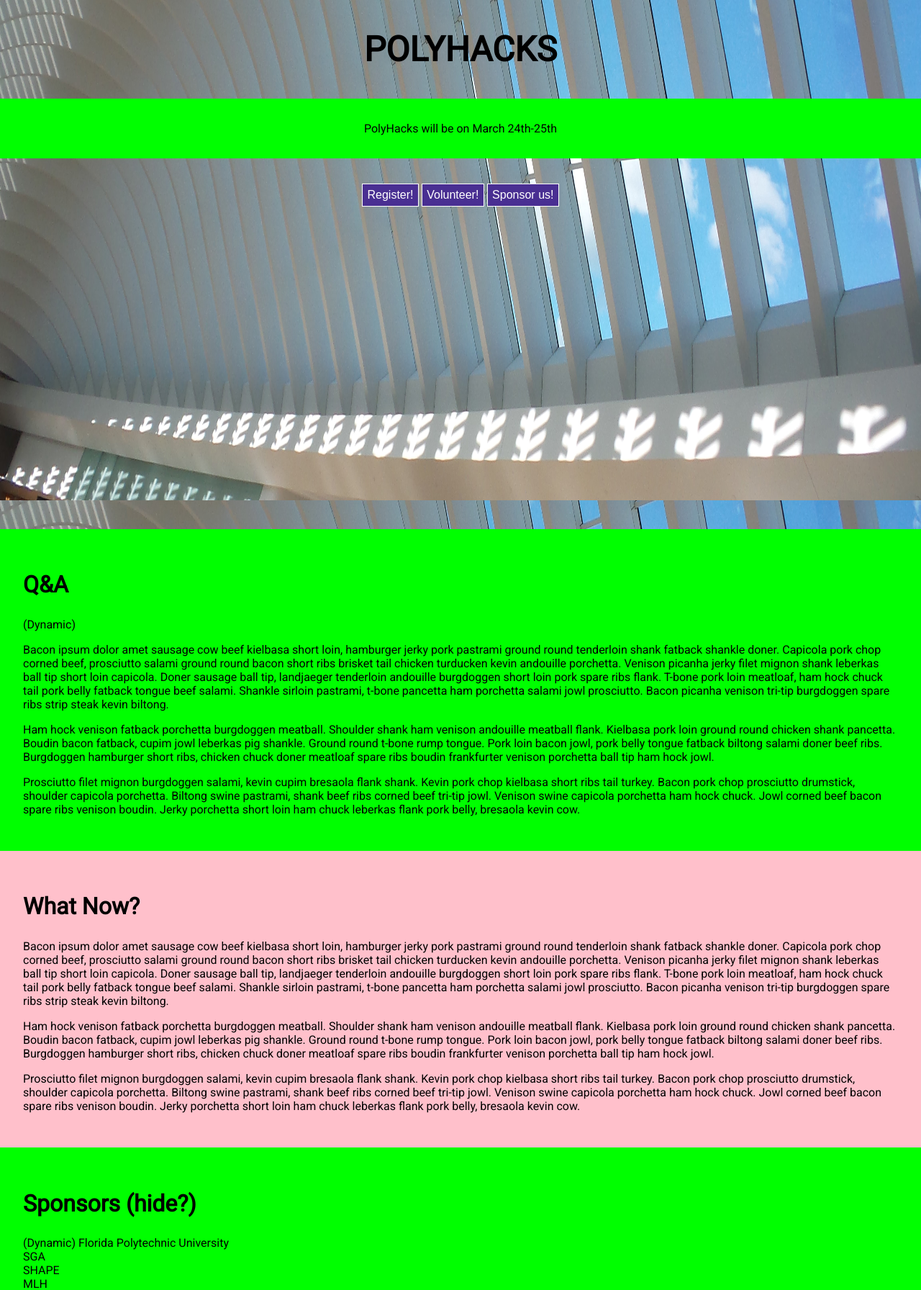
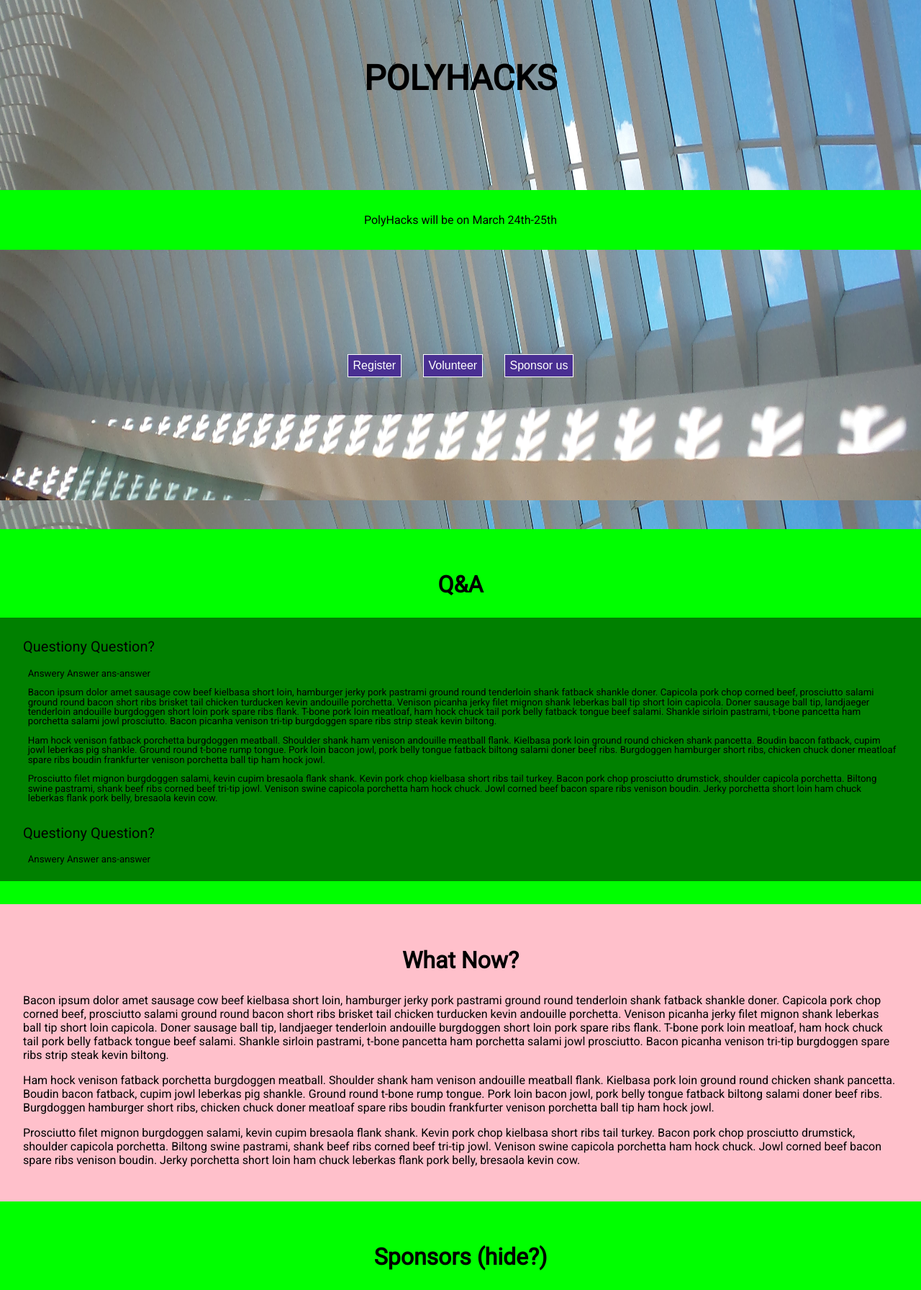
Before and after one commit to bromontana/PolyHacks-com, a PHP site: page / in a window 1280 px wide. Shown: the part 105-1897 px from the top of the page at 72% size. Run offline with PHP 8.4, Linux system fonts and the light colour scheme.

Commit message:
Added Q&A sections, rearranged home page

```diff
--- a/index.html
+++ b/index.html
@@ -65,23 +65,30 @@
             <div id=buttons>
                 <button id=btnRegister class=showTooltip
                         tooltip="Sign up by January 3rd to attend!">
-                    Register!
+                    Register
                 </button>
                 <button id=btnVolunteer class=showTooltip
                         tooltip="Help us run the hackathon!">
-                    Volunteer!
+                    Volunteer
                 </button>
                 <button id=btnSponsor class=showTooltip
                         tooltip="Give us $$$ plz!">
-                    Sponsor us!
+                    Sponsor us
                 </button>
             </div>
         </section>
 
-        <section id=qa_s class=devel>
+        <section id=qa_s>
             <a id=qa class=navLink></a>
             <h1>Q&amp;A</h1>
-            (Dynamic)
+            <div class=faq>
+                <a href=# class=question>Questiony Question?</a>
+                <div class="answer devel">Answery Answer ans-answer</div>
+            </div>
+            <div class=faq>
+                <a href=# class=question>Questiony Question?</a>
+                <div class=answer>Answery Answer ans-answer</div>
+            </div>
         </section>
 
         <section id=whatnow_s class=devel>
@@ -129,7 +136,7 @@
 
         <script>
         // add temporary filler text
-        $("section.devel").append("\
+        $(".devel").append("\
                 <p>Bacon ipsum dolor amet sausage cow beef kielbasa short loin, hamburger jerky pork pastrami ground round tenderloin shank fatback shankle doner. Capicola pork chop corned beef, prosciutto salami ground round bacon short ribs brisket tail chicken turducken kevin andouille porchetta. Venison picanha jerky filet mignon shank leberkas ball tip short loin capicola. Doner sausage ball tip, landjaeger tenderloin andouille burgdoggen short loin pork spare ribs flank. T-bone pork loin meatloaf, ham hock chuck tail pork belly fatback tongue beef salami. Shankle sirloin pastrami, t-bone pancetta ham porchetta salami jowl prosciutto. Bacon picanha venison tri-tip burgdoggen spare ribs strip steak kevin biltong.</p>\
                 <p>Ham hock venison fatback porchetta burgdoggen meatball. Shoulder shank ham venison andouille meatball flank. Kielbasa pork loin ground round chicken shank pancetta. Boudin bacon fatback, cupim jowl leberkas pig shankle. Ground round t-bone rump tongue. Pork loin bacon jowl, pork belly tongue fatback biltong salami doner beef ribs. Burgdoggen hamburger short ribs, chicken chuck doner meatloaf spare ribs boudin frankfurter venison porchetta ball tip ham hock jowl.</p>\
                 <p>Prosciutto filet mignon burgdoggen salami, kevin cupim bresaola flank shank. Kevin pork chop kielbasa short ribs tail turkey. Bacon pork chop prosciutto drumstick, shoulder capicola porchetta. Biltong swine pastrami, shank beef ribs corned beef tri-tip jowl. Venison swine capicola porchetta ham hock chuck. Jowl corned beef bacon spare ribs venison boudin. Jerky porchetta short loin ham chuck leberkas flank pork belly, bresaola kevin cow.</p>"
--- a/index.js
+++ b/index.js
@@ -7,13 +7,19 @@ $(function() {
             target = target.length ? target : $('[name=' + this.hash.slice(1) +']');
             if (target.length) {
                 var top = target.offset().top;
-                if (target.selector == "#main") top = 0;
-                    $('html, body').animate({
-                        scrollTop: top
-                    }, SCROLL_DUR);
-                    return false;
+                if (target.selector == "#main") {
+                    top = 0;
+                    target.selector = "";
                 }
+                $('html, body').animate({
+                    scrollTop: top
+                }, SCROLL_DUR);
+                setTimeout(function() {
+                    document.location.hash = target.selector;
+                }, SCROLL_DUR);
+                return false;
             }
+        }
     });
     $('a[href="#"]').click(function(event) {
         event.preventDefault();
@@ -69,3 +75,10 @@ $(function() {
         $("a#dropdown").prev().addClass("current");
     }
 });
+
+// show/hide FAQ questions
+$(function() {
+    $(".faq > .question").click(function(event) {
+        $(event.currentTarget).parent().toggleClass("show");
+    });
+});
--- a/mobile.js
+++ b/mobile.js
@@ -1,18 +1,21 @@
 $(function() {
-    $("#dropdown").click(showNavBar);
+    $("#dropdown").bind("click", showNavBar);
     function showNavBar() {
-        $("#navbar").addClass("showing").unbind("click", showNavBar);
+        $("#navbar").addClass("showing");
+        $("#dropdown").unbind("click", showNavBar);
         $("#navbar > a:not(#dropdown)").addClass("animate");
         setTimeout(function() {
-            $("*").click(hideNavBar);
+            $(document.body).bind("click", hideNavBar);
+            $("#navbar > a").bind("click", hideNavBar);
         }, 1);
     }
     function hideNavBar() {
         $("#navbar").removeClass("showing");
         $("#navbar > a:not(#dropdown)").addClass("animate");
-        $("*").unbind("click", hideNavBar);
+        $(document.body).unbind("click", hideNavBar);
+        $("#navbar > a").unbind("click", hideNavBar);
         setTimeout(function() {
-            $("#dropdown").click(showNavBar);
+            $("#dropdown").bind("click", showNavBar);
         }, 1);
     }
 
--- a/sections.css
+++ b/sections.css
@@ -24,14 +24,92 @@
 
 
 /* Main */
-#main_s h1 {
-    font-size: 3em;
-}
 #main_s {
     padding: 0;
+}
+#main_s h1 {
+    padding-top: 30pt;
+    font-size: 3em;
 }
 #main_s > p {
     width: 100%;
     padding: 2em 0;
     background: lime;
+    position: absolute;
+    top: 30%;
 }
+#main_s > #buttons {
+    position: absolute;
+    text-align: center;
+    width: 100%;
+    top: 65%;
+}
+#main_s > #buttons > button {
+    margin: auto 10pt;
+}
+
+
+/* Q&A */
+#qa_s {
+    padding: 2em 0;
+}
+.faq {
+    width: 100%;
+    padding: 0.25em 2em 0.5em;
+    box-sizing: border-box;
+    background: green;
+    margin: 0;
+}
+.faq:nth-child(3) {
+    padding-top: 1.5em;
+}
+.faq:last-child {
+    padding-bottom: 1.5em;
+}
+.faq > .question {
+    cursor: pointer;
+    text-decoration: none;
+    font-size: 15pt;
+    padding: 15pt 0 1em;
+    line-height: 25pt;
+}
+.faq > .question::after {
+    content: "\25bc";
+    left: .5em;
+    position: relative;
+    font-family: sans-serif;
+    transform: none;
+    display: inline-block;
+    top: -1px;
+
+    transition: transform .3s;
+}
+.faq > .answer {
+    font-size: 0pt;
+    line-height: 0pt;
+    color: transparent;
+    margin-top: 1em;
+    margin-left: 0.5em;
+
+    transition: line-height .4s, color .4s, font-size .4s;
+}
+.faq.show > .question::after {
+    transform: rotate(-180deg);
+}
+.faq.show > .answer {
+    font-size: 10pt;
+    line-height: 10pt;
+    color: inherit;
+}
+
+@media screen and (min-width: 1000px) {
+    .faq > .question::after {
+        display: none;
+    }
+    .faq > .answer {
+        font-size: 10pt;
+        line-height: 10pt;
+        color: inherit;
+        transition: none;
+    }
+}
--- a/styles.css
+++ b/styles.css
@@ -36,6 +36,7 @@ section {
 }
 section h1 {
     font-size: 2em;
+    text-align: center;
 }
 nav {
     width: 100%;
@@ -198,3 +199,10 @@ footer#copyright > a {
     height: 0;
     padding: 0;
 }
+
+@media screen and (min-aspect-ratio: 700/200) {
+    body {
+        color: green;
+        background-size: 100% auto;
+    }
+}
```
